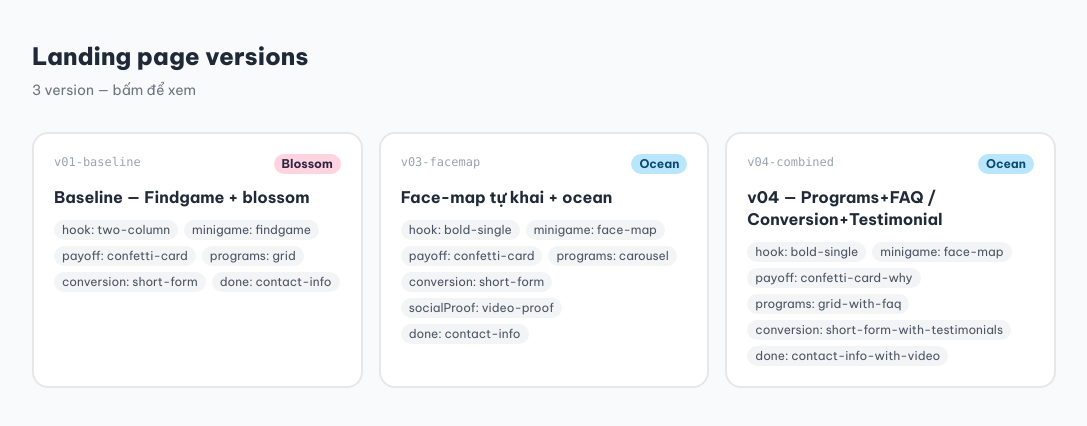
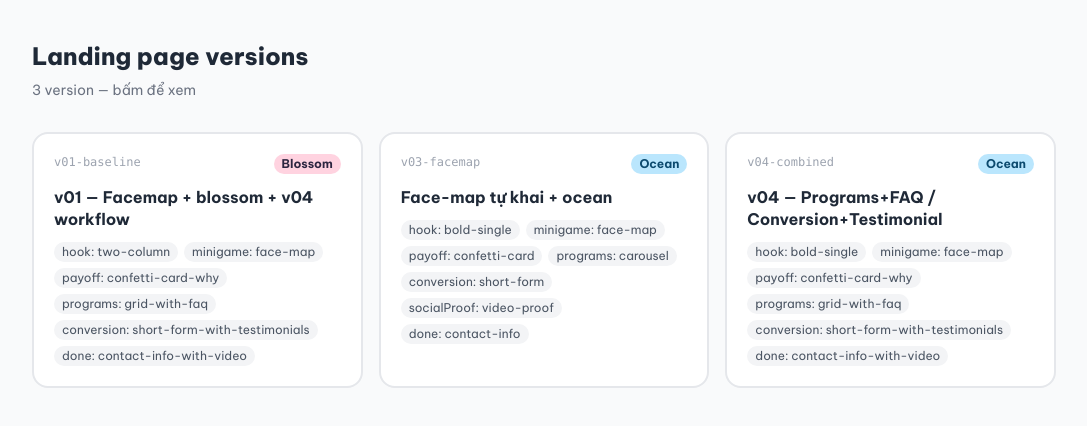
Before and after one commit to phuongnam204/landing-page, a Next.js app: page /versions in a window 1280 px wide. Shown: the top 426 px of the page, without its empty margins (96-1183 px from the left). Built offline with nearby package versions, Linux system fonts and the light colour scheme.

Commit message:
feat(v01): upgrade to face-map minigame + full v04 workflow (blossom theme)

```diff
--- a/src/landing/recipes/v01-baseline.ts
+++ b/src/landing/recipes/v01-baseline.ts
@@ -1,5 +1,15 @@
 import type { Recipe } from '../validateRecipe';
+
 export const v01Baseline: Recipe = {
-  id: 'v01-baseline', label: 'Baseline — Findgame + blossom', theme: 'blossom',
-  slots: { hook: 'two-column', minigame: 'findgame', payoff: 'confetti-card', programs: 'grid', conversion: 'short-form', done: 'contact-info' },
+  id: 'v01-baseline',
+  label: 'v01 — Facemap + blossom + v04 workflow',
+  theme: 'blossom',
+  slots: {
+    hook:       'two-column',
+    minigame:   'face-map',
+    payoff:     'confetti-card-why',
+    programs:   'grid-with-faq',
+    conversion: 'short-form-with-testimonials',
+    done:       'contact-info-with-video',
+  },
 };
```
